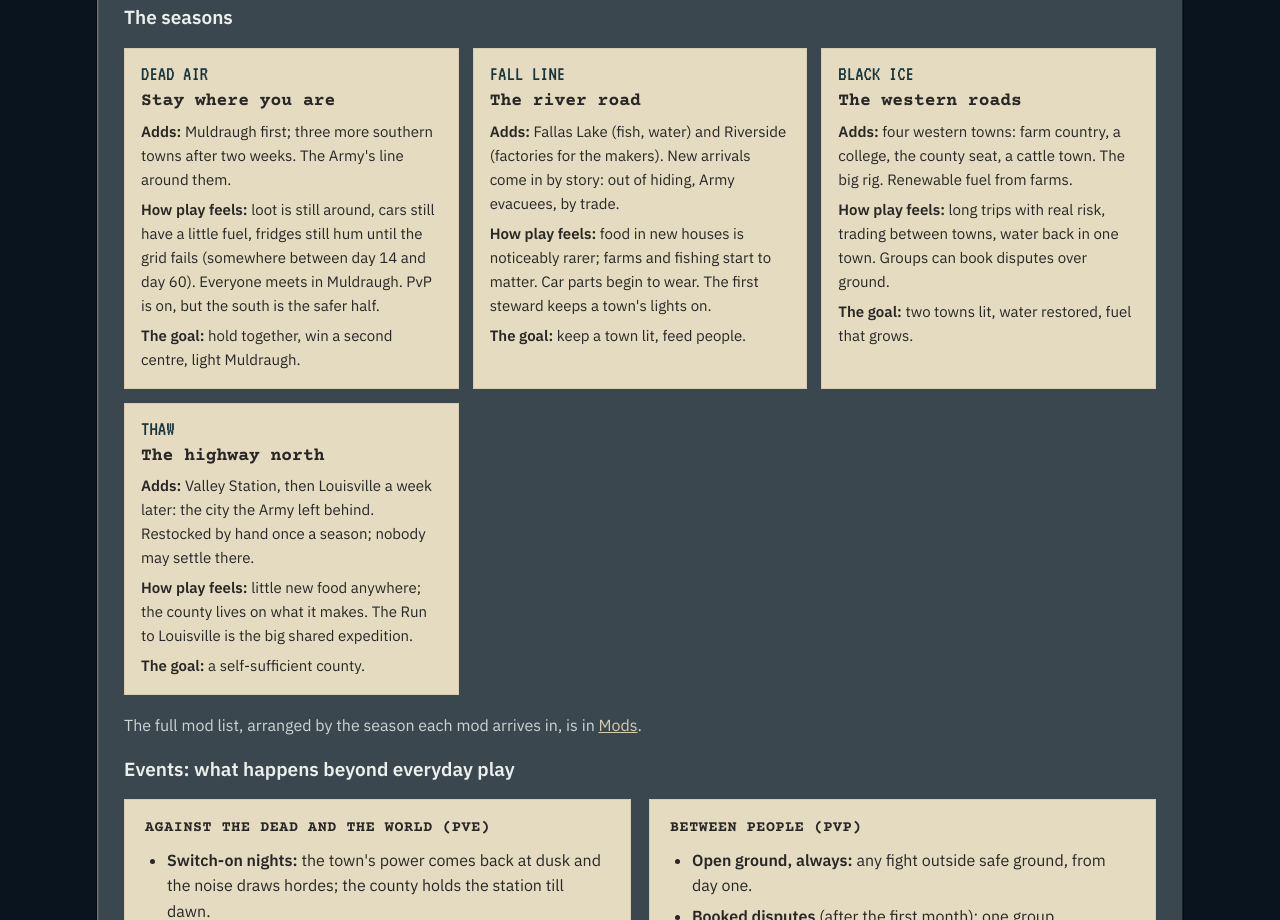
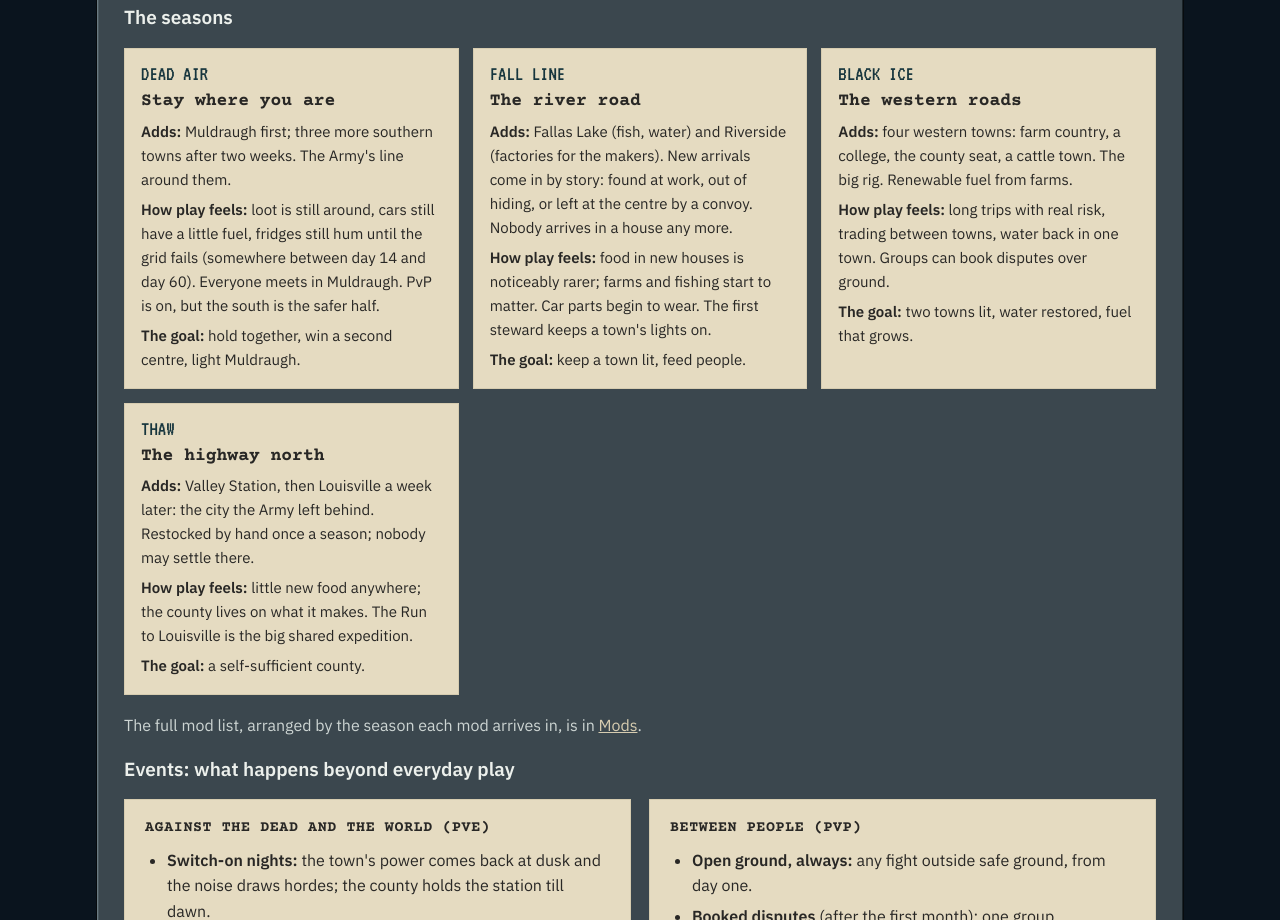
Before and after one commit to knoxlives/knoxlives.github.io, a plain HTML site: page kc-fd1201557399/index.html in a window 1280 px wide. Shown: the part 5360-6280 px from the top of the page. Drawn offline with nearby package versions, Linux system fonts and the light colour scheme.

Commit message:
Briefing rebuilt: arrivals by story, no house after Dead Air (KnoxServer #115) (#17)
Co-authored-by: Claude Opus 5.5 <noreply@anthropic.com>

```diff
--- a/kc-fd1201557399/index.html
+++ b/kc-fd1201557399/index.html
@@ -289,7 +289,7 @@ details.card>.in{padding:4px 16px 18px;display:flex;flex-direction:column;gap:12
         <p><b>How play feels:</b> loot is still around, cars still have a little fuel, fridges still hum until the grid fails (somewhere between day 14 and day 60). Everyone meets in Muldraugh. PvP is on, but the south is the safer half.</p>
         <p><b>The goal:</b> hold together, win a second centre, light Muldraugh.</p></div>
       <div class="card-p"><span class="k">FALL LINE</span><h3>The river road</h3>
-        <p><b>Adds:</b> Fallas Lake (fish, water) and Riverside (factories for the makers). New arrivals come in by story: out of hiding, Army evacuees, by trade.</p>
+        <p><b>Adds:</b> Fallas Lake (fish, water) and Riverside (factories for the makers). New arrivals come in by story: found at work, out of hiding, or left at the centre by a convoy. Nobody arrives in a house any more.</p>
         <p><b>How play feels:</b> food in new houses is noticeably rarer; farms and fishing start to matter. Car parts begin to wear. The first steward keeps a town's lights on.</p>
         <p><b>The goal:</b> keep a town lit, feed people.</p></div>
       <div class="card-p"><span class="k">BLACK ICE</span><h3>The western roads</h3>
```
